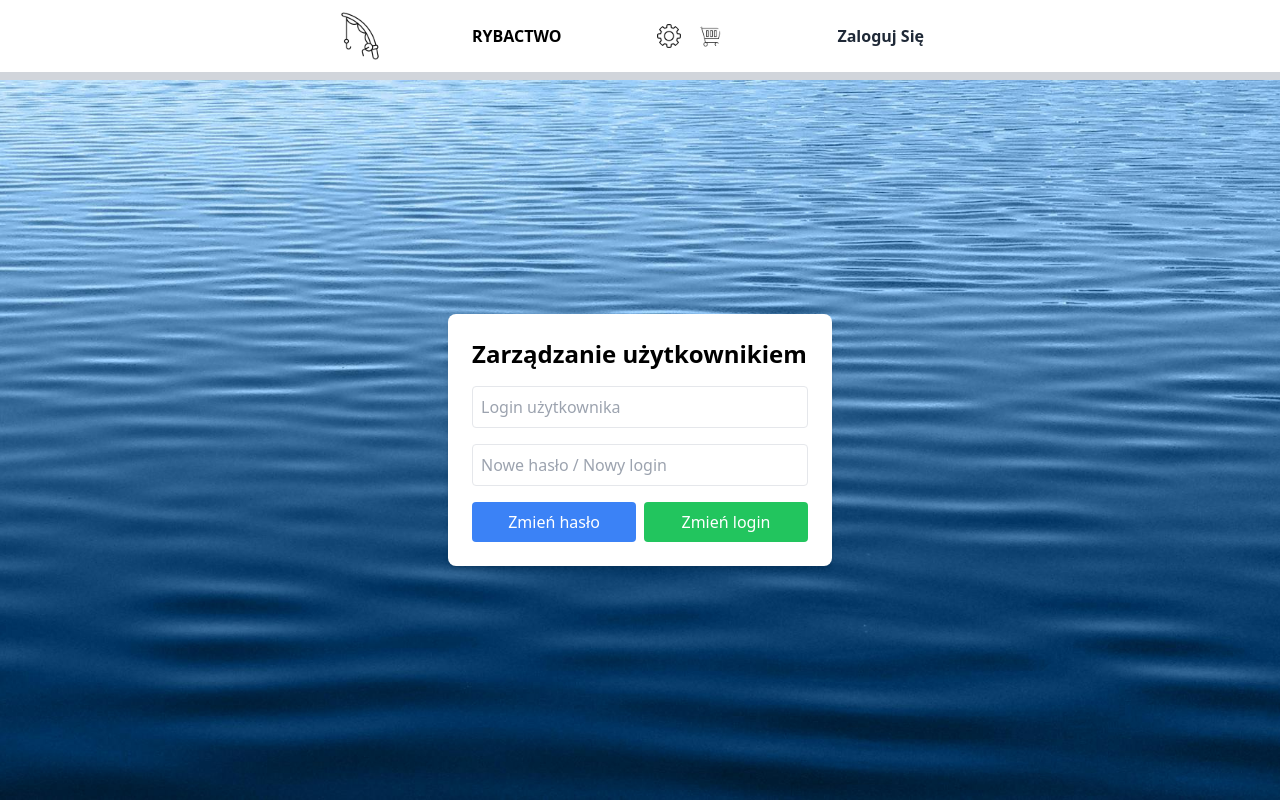
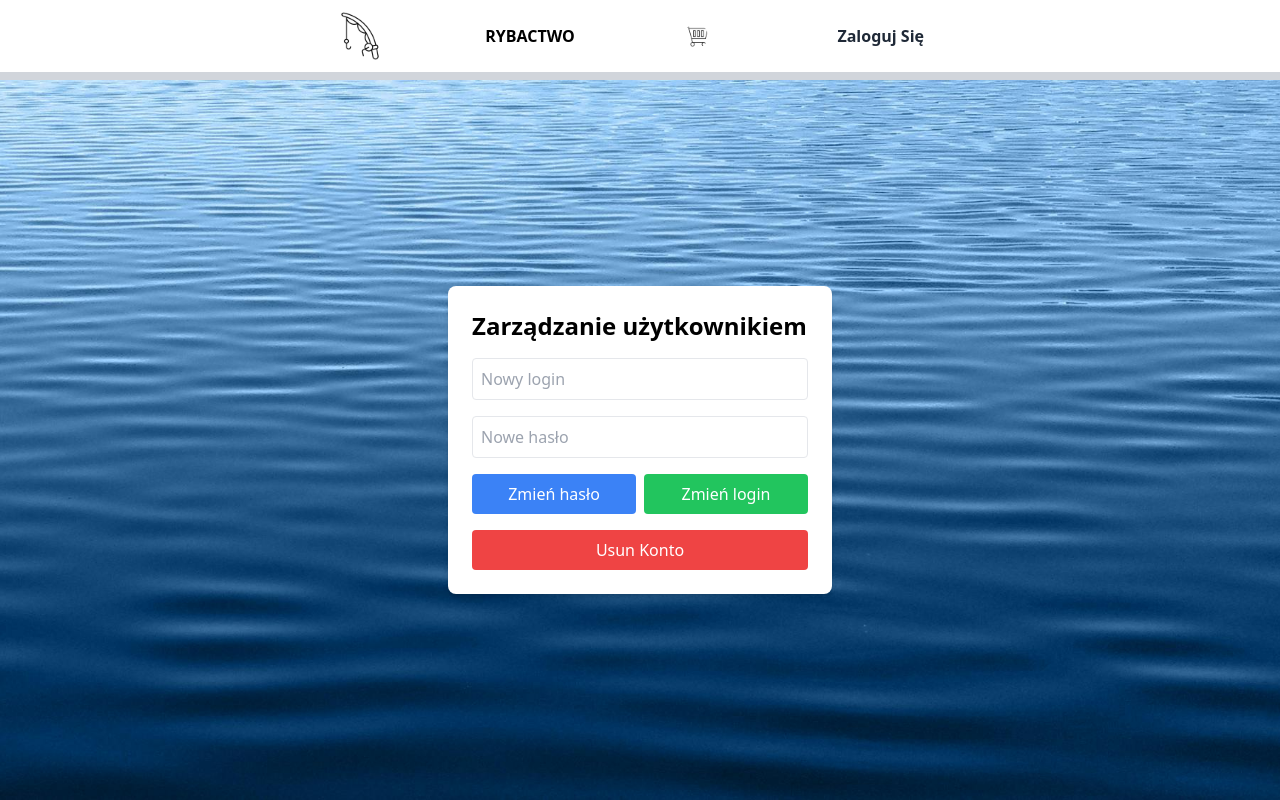
Before and after one commit to KarolNiemczyk/forum-rybackie, a Next.js app in the folder strona/: page /register/pass_login_change in a window 1280 px wide. Built offline with nearby package versions, Linux system fonts and the light colour scheme.

Commit message:
added logout and upgraded  navbar

```diff
--- a/strona/src/app/admin/page.tsx
+++ b/strona/src/app/admin/page.tsx
@@ -49,7 +49,6 @@ export default function AdminPage() {
     window.location.reload();
   };
 
-  // Obsługa zmian formularza dodawania
   const handleNewProductChange = (e: React.ChangeEvent<HTMLInputElement>) => {
     setNewProduct({ ...newProduct, [e.target.name]: e.target.value });
   };
@@ -133,13 +132,13 @@ export default function AdminPage() {
           ></input>
           <button
             onClick={() => handleDelProduct(deleteID)}
-            className="bg-red-600 border-4 border-gray-600 text-white py-2 px-4 rounded-xl hover:bg-red-500 transition-all duration-200"
+            className="bg-red-500 border-4 border-gray-600 text-white py-2 px-4 rounded-xl hover:bg-red-600 transition-all duration-200"
           >
             Usuń Wedke
           </button>
           <button
             onClick={handleDelAllProducts}
-            className="bg-red-600 border-4 border-gray-600 text-white py-2 px-4 rounded-xl hover:bg-red-500 transition-all duration-200"
+            className="bg-red-500 border-4 border-gray-600 text-white py-2 px-4 rounded-xl hover:bg-red-600 transition-all duration-200"
           >
             Usuń wszystkie
           </button>
--- a/strona/src/app/layout.tsx
+++ b/strona/src/app/layout.tsx
@@ -1,5 +1,4 @@
 // RootLayout.tsx
-// import { Metadata } from "next";
 "use client"
 import localFont from "next/font/local";
 import "../styles/globals.css";
@@ -18,11 +17,6 @@ const geistMono = localFont({
   weight: "100 900",
 });
 
-// export const metadata: Metadata = {
-//   title: "sklepik",
-//   description: "",
-// };
-
 export default function RootLayout({
   children,
 }: Readonly<{
@@ -30,16 +24,24 @@ export default function RootLayout({
 }>) {
   const [login, setLogin] = useState<string | undefined>(Cookies.get("login"));
 
+  const handleLogout = () => {
+    Cookies.remove("login");
+    setLogin(undefined);
+    console.log("Wylogowano użytkownika");
+  };
+
   useEffect(() => {
     const storedLogin = Cookies.get("login");
     setLogin(storedLogin);
   }, []);
+
   return (
     <html lang="pl">
       <body
         className={`${geistSans.variable} ${geistMono.variable} antialiased`}
       >
-        <Nav login={login} />
+        {/* Nawigacja */}
+        <Nav login={login} onLogout={handleLogout} />
         {children}
       </body>
     </html>
--- a/strona/src/app/register/page.tsx
+++ b/strona/src/app/register/page.tsx
@@ -76,7 +76,7 @@ export default function Register() {
         </button>
         {/* Sekcja logowania */}
         <div>
-          <h2 className="text-2xl font-bold text-center text-blue-600 mb-6">
+          <h2 className="text-2xl font-bold text-center py-4  text-blue-600 mb-6">
             Zaloguj się
           </h2>
           <input
--- a/strona/src/app/register/pass_login_change/page.tsx
+++ b/strona/src/app/register/pass_login_change/page.tsx
@@ -1,25 +1,46 @@
 "use client";
 
-import React, { useState } from "react";
+import React, { useState, useEffect } from "react";
 import axios from "axios";
 
+import Cookies from "js-cookie";
+
 export default function UserManagement() {
-  const [login, setLogin] = useState("");
-  const [newValue, setNewValue] = useState("");
+  const [login, setLogin] = useState<string | undefined>(Cookies.get("login"));
+  const [newLogin, setNewLogin] = useState("");
+  const [newPassword, setNewPassword] = useState("");
+  useEffect(() => {
+    const storedLogin = Cookies.get("login");
+    setLogin(storedLogin);
+  }, []);
+//   const handleChangeLogin = async () => {
+//     try {
+//         axios.put(`http://127.0.0.1:5000/users/${login}/login`, { login: newLogin });
+//         Cookies.set("login", newLogin);
+//         window.location.reload();
+//     } catch (error) {
+//         console.error("Błąd podczas zmiany loginu:", error);
+//         alert("Nie udało się zmienić loginu. Spróbuj ponownie.");
+//     }
+// };
+
+
   return (
     <div className="flex justify-center items-center min-h-[90vh] bg-woda">
       <div className="w-full max-w-sm p-6 bg-white rounded-lg shadow-md">
         <h1 className="text-2xl font-bold mb-4">Zarządzanie użytkownikiem</h1>
         <input
           type="text"
-          placeholder="Login użytkownika"
-          value={login}
+          placeholder="Nowy login"
+          value={newLogin}
+          onChange={(e) => setNewLogin(e.target.value)}
           className="w-full p-2 mb-4 border rounded"
         />
         <input
           type="text"
-          placeholder="Nowe hasło / Nowy login"
-          value={newValue}
+          placeholder="Nowe hasło"
+          value={newPassword}
+          onChange={(e) => setNewPassword(e.target.value)}
           className="w-full p-2 mb-4 border rounded"
         />
         <div className="flex row gap-2">
@@ -30,12 +51,18 @@ export default function UserManagement() {
             Zmień hasło
           </button>
           <button
-            // onClick={handleUpdateLogin}
+            // onClick={handleChangeLogin}
             className="w-full bg-green-500 text-white py-2 px-4 rounded hover:bg-green-600 transition duration-200"
           >
             Zmień login
           </button>
         </div>
+        <button
+            // onClick={handleUpdateLogin}
+            className="w-full mt-4 bg-red-500 text-white py-2 px-4 rounded hover:bg-red-600 transition duration-200"
+          >
+            Usun Konto
+          </button>
       </div>
     </div>
   );
--- a/strona/src/components/nav.tsx
+++ b/strona/src/components/nav.tsx
@@ -1,35 +1,79 @@
 import Link from "next/link";
-import React from "react";
+import React, { useState } from "react";
 
 interface NavProps {
   login: string | undefined;
+  onLogout: () => void;
 }
 
-export default function Nav({ login }: NavProps) {
+export default function Nav({ login, onLogout }: NavProps) {
+  const [dropdownOpen, setDropdownOpen] = useState(false);
+
+  const toggleDropdown = () => setDropdownOpen(!dropdownOpen);
+
   return (
-    <nav className="sticky top-0 z-50 border-b-8 border-b-gray-300 h-[10vh] overflow-hidden bg-white bg-cover">
+    <nav className="sticky top-0 z-50 border-b-8 border-b-gray-300 h-[10vh] bg-white bg-cover">
       <div className="max-w-2xl mx-auto px-4 sm:px-8 h-full flex justify-between items-center">
+        {/* Logo */}
         <Link href="/">
           <img className="w-12" src="/wedka.png" alt="Wedkarz" />
         </Link>
+
+        {/* Brand Name */}
         <div className="font-bold">RYBACTWO</div>
-        <ul>
+
+        {/* Icons Section */}
+        <ul className="flex items-center space-x-4">
+          {login && (
+            <li className="relative">
+              {/* Ustawienia Dropdown */}
+              <button
+                className="w-10 h-10 flex justify-center items-center p-2 rounded-full hover:bg-gray-400 duration-300"
+                onClick={toggleDropdown}
+              >
+                <img
+                  className="w-8"
+                  src="/ustawienia.png"
+                  alt="ustawienia"
+                />
+              </button>
+              {dropdownOpen && (
+                <div className="absolute right-0 mt-2 w-48 bg-white border rounded-lg shadow-lg">
+                  <ul className="py-2 text-sm text-gray-700">
+                    <li>
+                      <button
+                        onClick={onLogout}
+                        className="w-full text-left px-4 py-2 hover:bg-gray-100"
+                      >
+                        Wyloguj Się
+                      </button>
+                    </li>
+                    <li>
+                      <Link href="/register/pass_login_change">
+                        <span className="block px-4 py-2 hover:bg-gray-100 cursor-pointer">
+                          Zmień hasło lub login
+                        </span>
+                      </Link>
+                    </li>
+                  </ul>
+                </div>
+              )}
+            </li>
+          )}
+          {/* Koszyk */}
           <li>
-            <Link className="flex columns-2" href="/">
+            <Link href="/cart">
               <img
-                className="w-10 block group p-2 rounded-full hover:bg-gray-400 duration-300 relative"
-                src="/ustawienia.png"
-                alt="ustawienia"
-              />
-              <img
-                className="w-10 block group p-2 rounded-full hover:bg-gray-400 duration-300 relative"
+                className="w-10 h-10 p-2 rounded-full hover:bg-gray-400 duration-300"
                 src="/cart_17658761.png"
                 alt="Kosz"
               />
             </Link>
           </li>
         </ul>
-        <div className="inline-flex">
+
+        {/* Login/Logout Section */}
+        <div className="inline-flex items-center space-x-4">
           {login ? (
             <span className="text-gray-800 font-bold py-5 px-5">
               Witaj, {login}
```
Also changed, not shown: 1 other file (tests, documents, lock files or other folders).
